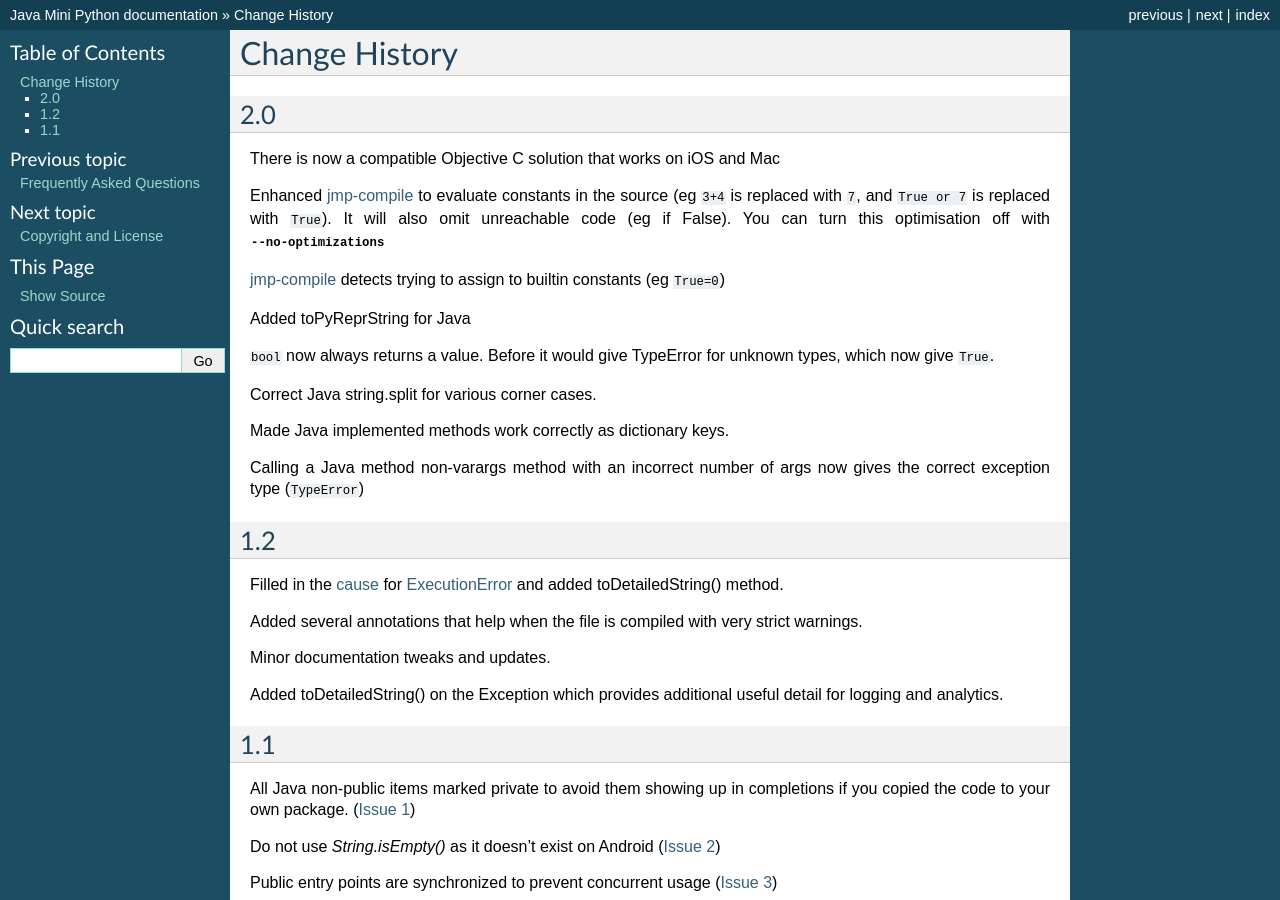
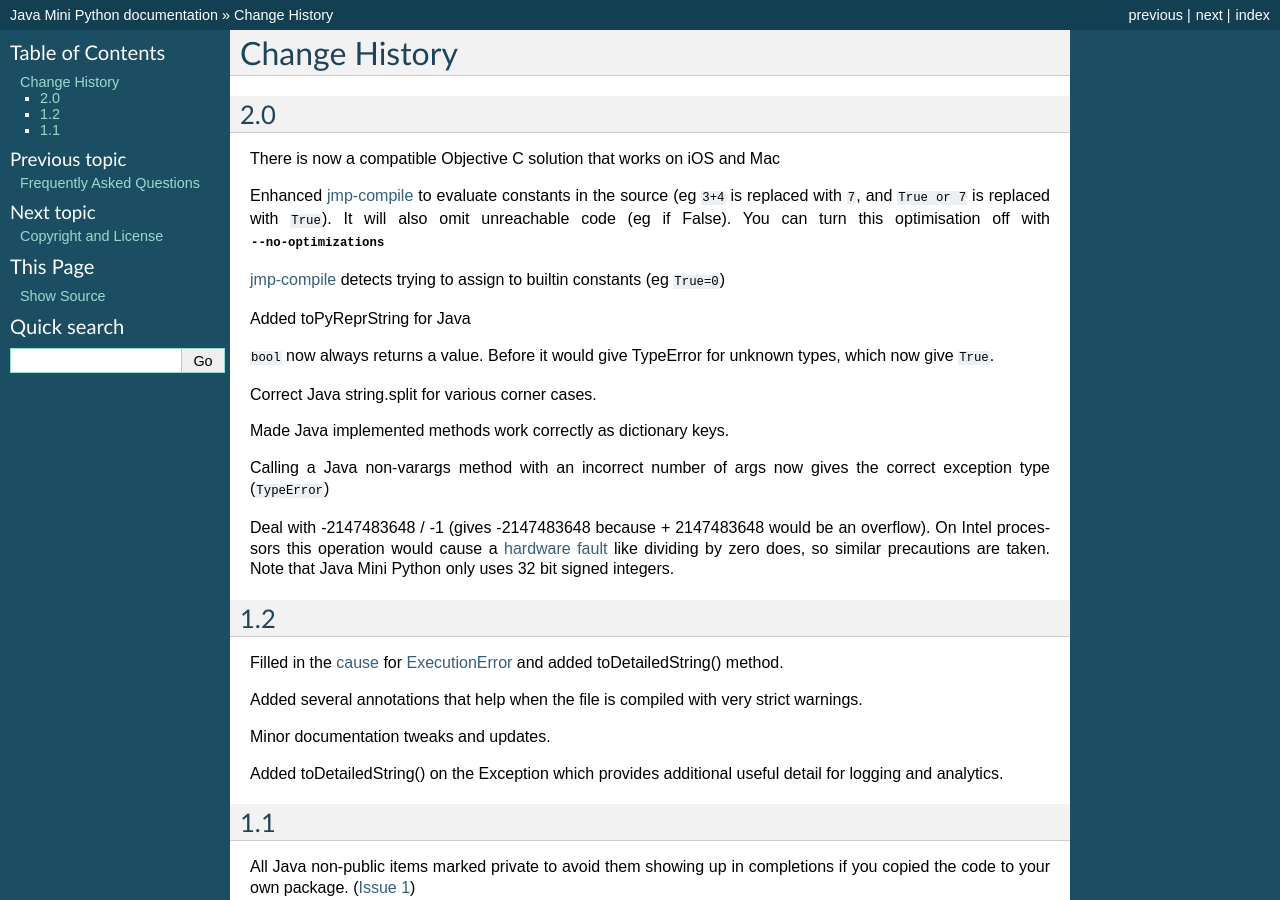
Before and after one commit to rogerbinns/jia-mini-python, a Sphinx documentation site: the page built from doc/changes.rst, in a window 1280 px wide and 900 px high. Built offline with Sphinx 7.4.7, drawn with Linux system fonts in a browser that asks for light colours; the version number could not be read and is left out.

Commit message:
Also mention the division issues

```diff
--- a/doc/changes.rst
+++ b/doc/changes.rst
@@ -23,8 +23,14 @@
 
 Made Java implemented methods work correctly as dictionary keys.
 
-Calling a Java method non-varargs method with an incorrect number of
+Calling a Java non-varargs method with an incorrect number of
 args now gives the correct exception type (``TypeError``)
+
+Deal with -2147483648 / -1 (gives -2147483648 because + 2147483648
+would be an overflow).  On Intel processors this operation would cause
+a `hardware fault <http://kqueue.org/blog/2012/12/31/idiv-dos/>`__
+like dividing by zero does, so similar precautions are taken.  Note
+that Java Mini Python only uses 32 bit signed integers.
 
 1.2
 ===
```
